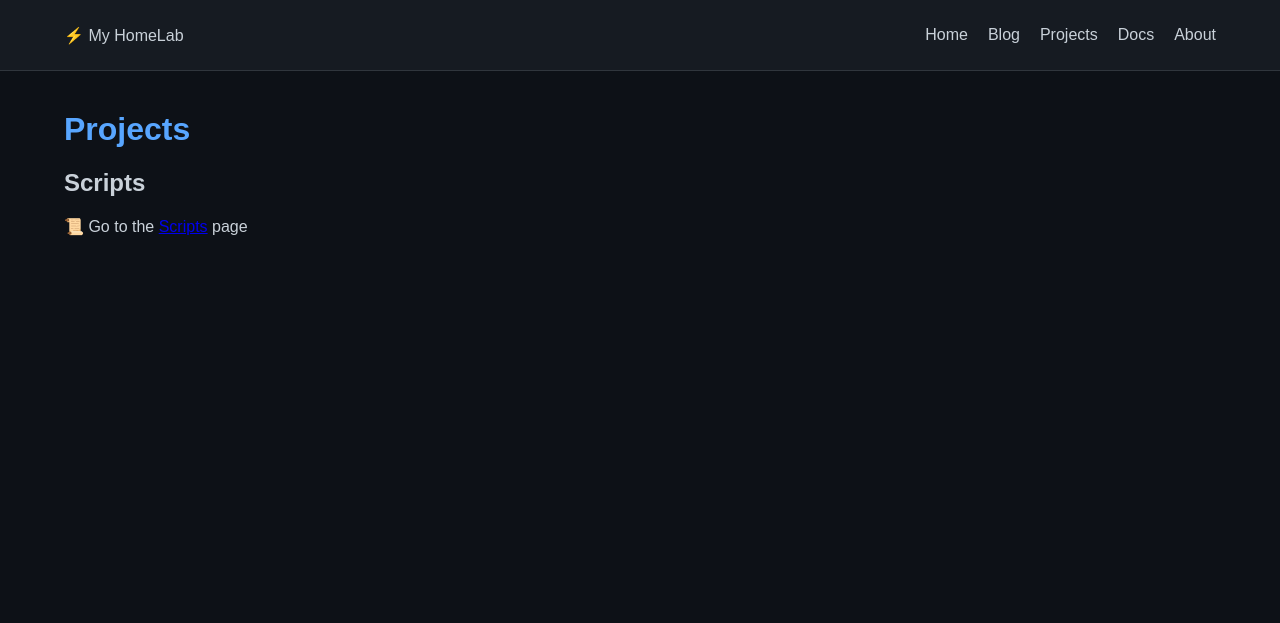
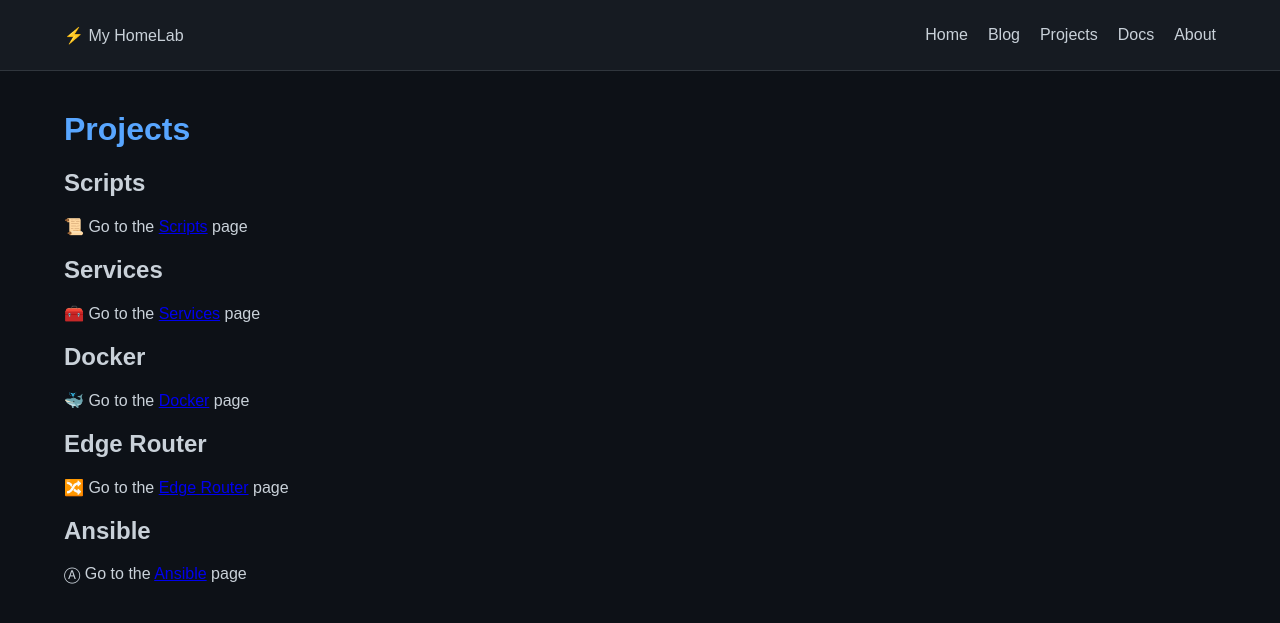
Before and after one commit to Freaky2112/freaky2112.github.io, a Jekyll site: the page built from projects.md, in a window 1280 px wide. Shown: the top 623 px of the page. Built offline with Jekyll 4.4.1, drawn with Linux system fonts in a browser that asks for light colours.

```diff
--- a/projects.md
+++ b/projects.md
@@ -7,6 +7,16 @@
 # Projects
 
 ## Scripts
+📜 Go to the [Scripts](https://github.com/Freaky2112/Scripts) page
 
+## Services
+🧰 Go to the [Services](service.md) page
 
-📜 Go to the [Scripts](https://github.com/Freaky2112/Scripts) page
+## Docker
+🐳 Go to the [Docker](https://github.com/Freaky2112/Docker_template) page
+
+## Edge Router
+🔀 Go to the [Edge Router](https://github.com/Freaky2112/Edge_Router-) page
+
+## Ansible
+Ⓐ Go to the [Ansible](https://github.com/Freaky2112/ansible_server) page
```
